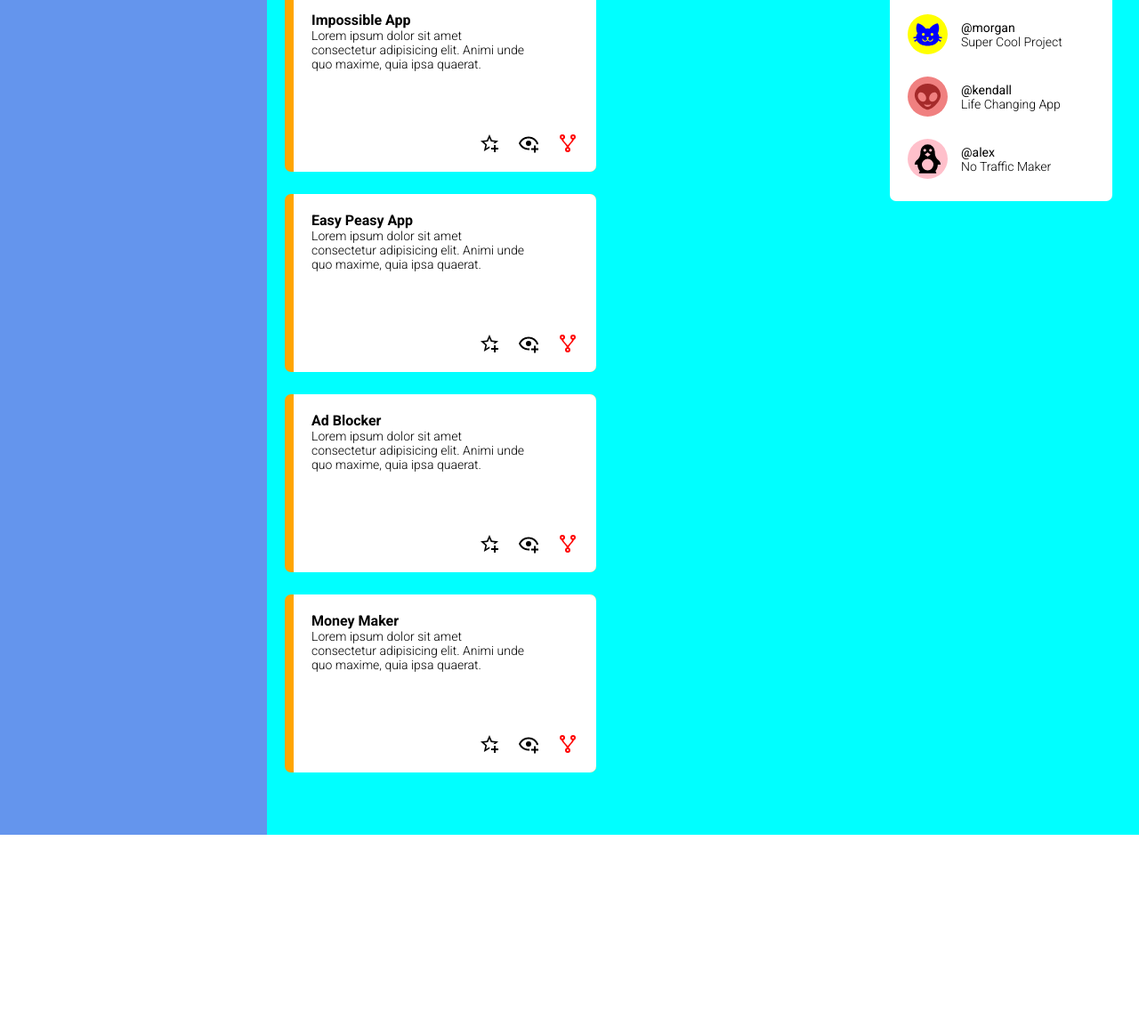
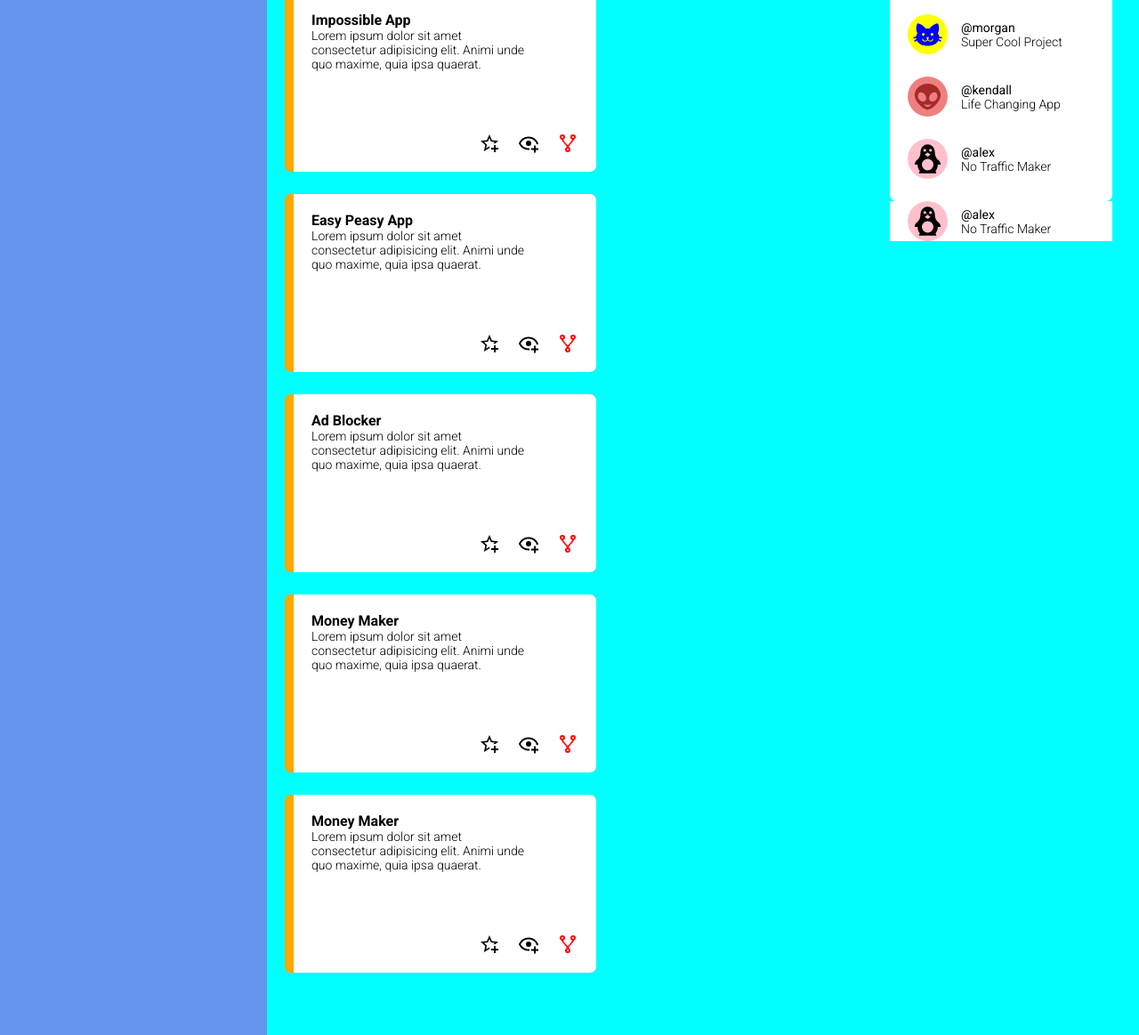
Before and after one commit to espinbrandon49/Project-Dashboard, a plain HTML site: page index.html in a window 1280 px wide. Shown: the part 684-1847 px from the top of the page at 89% size. Before the commit the page ends 1622 px from the top, so only its background shows below. Drawn offline with Linux system fonts and the light colour scheme.

Commit message:
Update index.html

```diff
--- a/index.html
+++ b/index.html
@@ -75,10 +75,7 @@
       <div class="section2Columns">
         <div class="section2Col1">
           <input class="searchInput col1Items" type="search">
-          <svg class="searchSvg col1Items" style="width:24px;height:24px" viewBox="0 0 24 24">
-            <path fill="currentColor"
-              d="M9.5,3A6.5,6.5 0 0,1 16,9.5C16,11.11 15.41,12.59 14.44,13.73L14.71,14H15.5L20.5,19L19,20.5L14,15.5V14.71L13.73,14.44C12.59,15.41 11.11,16 9.5,16A6.5,6.5 0 0,1 3,9.5A6.5,6.5 0 0,1 9.5,3M9.5,5C7,5 5,7 5,9.5C5,12 7,14 9.5,14C12,14 14,12 14,9.5C14,7 12,5 9.5,5Z" />
-          </svg>
+          <img class="searchSvg col1Items" src="./magnify.svg" alt="search bar icon">
           <img class="odinIcon col1Items" src="./odin-tiny.png" alt="tiny odin">
           <div class="greeting col1Items">
             <p>Hi there,</p>
@@ -177,6 +174,18 @@
             <img src="./source-fork.svg" alt="view source code">
           </div>
         </div>
+        <div class="card section3Items">
+          <div class="cardItem cardTexts">
+            <h4 class="cardItem">Money Maker</h4>
+            <p class="cardItem">Lorem ipsum dolor sit amet consectetur adipisicing elit. Animi unde quo maxime, quia
+              ipsa quaerat.</p>
+          </div>
+          <div class="cardItem cardSvgs">
+            <img src="./star-plus-outline.svg" alt="add to favorites">
+            <img src="./eye-plus-outline.svg" alt="watch project">
+            <img src="./source-fork.svg" alt="view source code">
+          </div>
+        </div>
       </div>
       <h3 class="text1 sec3Side section3Items">Announcements</h3>
       <div class="box1 sec3Side section3Items">
@@ -200,8 +209,6 @@
       </div>
       <div class="sec3side2">
         <h3 class="text2 section3Items">Trending</h3>
-
-
         <div class="box2 section3Items">
           <div class="box2all box2a">
             <img class="sec3Svg dogSvg" src="./dog-side.svg" alt="a dog profile icon">
@@ -231,9 +238,13 @@
               <p>No Traffic Maker</p>
             </div>
           </div>
-
-
-
+          <div class="box2all box2e">
+            <img class="sec3Svg penguinSvg" src="./penguin.svg" alt="a penguin profile icon">
+            <div class="sec3Texts">
+              <p>@alex</p>
+              <p>No Traffic Maker</p>
+            </div>
+          </div>
         </div>
       </div>
 
```
